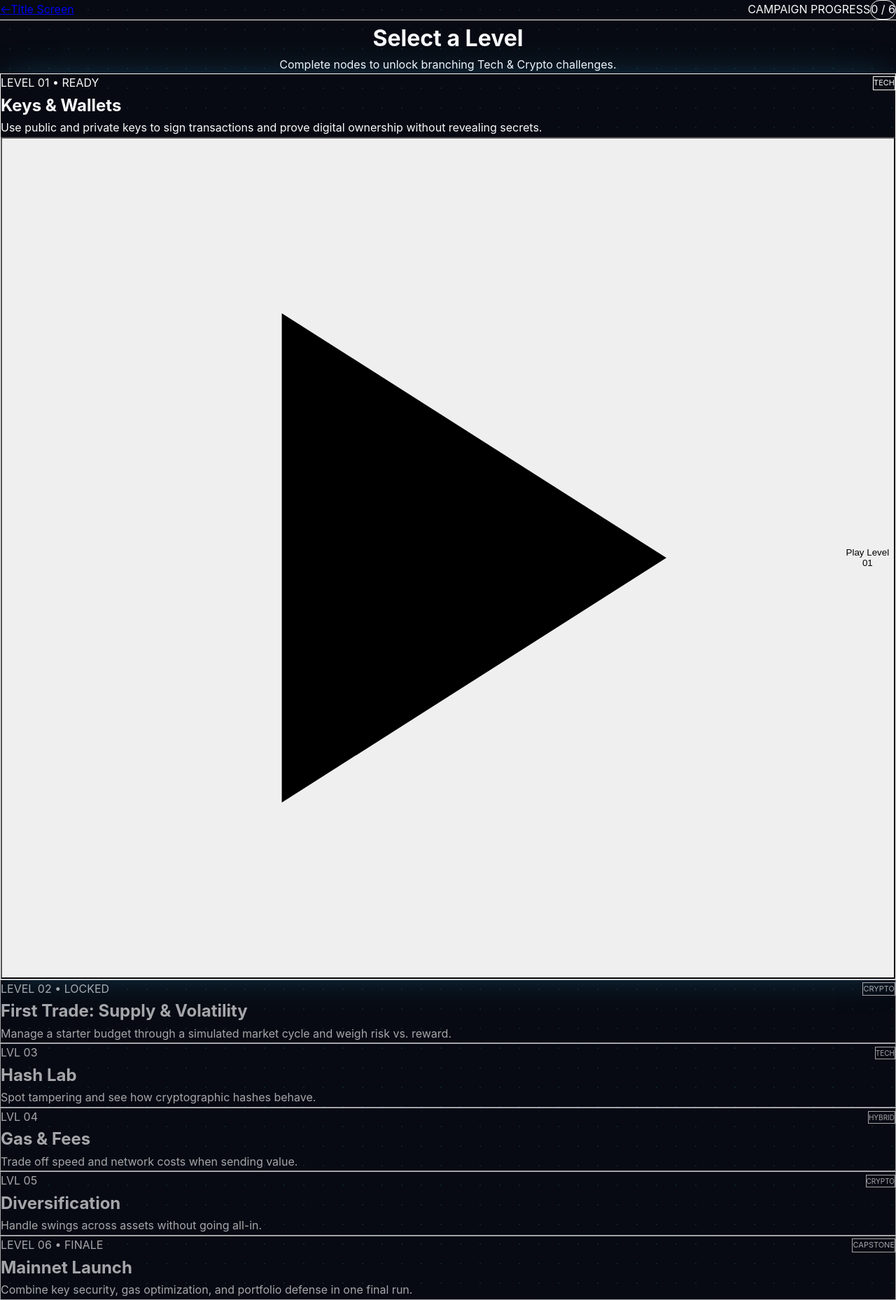
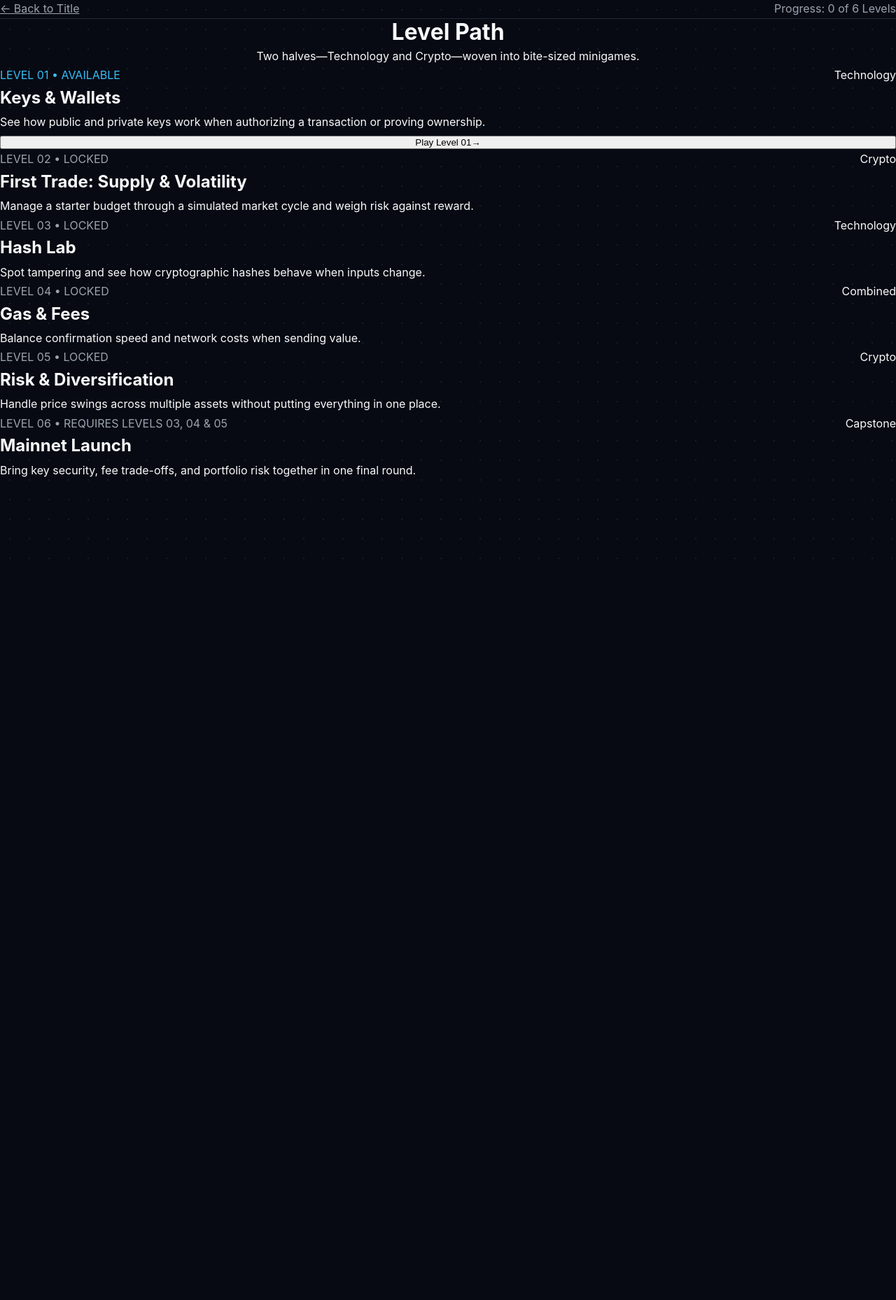
Before and after one commit to js890/crypto-edu, a Next.js app: page /levels in a window 1280 px wide. Shown: the whole page at 70% size. After the commit the page ends 800 px from the top, so only its background shows below. Built offline with nearby package versions, Linux system fonts and the light colour scheme.

Commit message:
Newer look

```diff
--- a/app/levels/page.tsx
+++ b/app/levels/page.tsx
@@ -2,162 +2,148 @@ import Link from "next/link";
 
 export default function LevelsPage() {
   return (
-    <main className="min-h-screen max-w-4xl mx-auto px-6 py-10 space-y-12">
-      <nav className="flex items-center justify-between border-b border-white/[0.08] pb-5">
+    <main className="page-shell px-6 py-14">
+      <div className="content-wide space-y-14">
+        <nav className="flex items-center justify-between border-b border-[#1f2937] pb-6">
           <Link
             href="/"
-          className="inline-flex items-center gap-2 text-sm font-medium text-slate-400 hover:text-white transition-colors"
+            className="text-sm font-medium text-[#9ca3af] hover:text-[#f3f4f6] transition-colors"
           >
-          <span>&larr;</span>
-          <span>Title Screen</span>
+            &larr; Back to Title
           </Link>
 
-        <div className="flex items-center gap-3">
-          <span className="text-xs font-semibold uppercase tracking-wider text-slate-400">
-            Campaign Progress
+          <span className="text-sm font-medium text-[#9ca3af]">
+            Progress: 0 of 6 Levels
           </span>
-          <span className="px-3 py-1 rounded-full text-xs font-mono font-bold bg-sky-500/10 text-sky-400 border border-sky-500/20">
-            0 / 6
-          </span>
-        </div>
         </nav>
 
-      <div className="text-center space-y-2">
-        <h1 className="text-3xl sm:text-4xl font-extrabold tracking-tight text-white">
-          Select a Level
+        <div className="text-center space-y-4 max-w-2xl mx-auto">
+          <h1 className="text-4xl sm:text-5xl font-extrabold leading-[1.2]">
+            Level Path
           </h1>
-        <p className="text-sm sm:text-base text-slate-400">
-          Complete nodes to unlock branching{" "}
-          <span className="text-sky-400 font-medium">Tech</span> &amp;{" "}
-          <span className="text-emerald-400 font-medium">Crypto</span>{" "}
-          challenges.
+          <p className="text-base sm:text-lg leading-[1.9]">
+            Two halves—Technology and Crypto—woven into bite-sized minigames.
           </p>
         </div>
 
         <div className="flex flex-col items-center">
-        <div className="relative w-full max-w-md rounded-2xl p-6 sm:p-7 bg-slate-900/90 border border-sky-400/50 shadow-[0_0_50px_-12px_rgba(56,189,248,0.35)] backdrop-blur-md space-y-5">
-          <div className="flex items-center justify-between">
-            <span className="inline-flex items-center gap-1.5 text-xs font-bold uppercase tracking-wider text-sky-400">
-              <span className="w-2 h-2 rounded-full bg-sky-400 animate-ping" />
-              Level 01 &bull; Ready
+          <div className="surface-panel-active w-full max-w-lg p-8 space-y-6">
+            <div className="flex items-center justify-between gap-4">
+              <span className="text-xs font-bold uppercase tracking-wider text-[#38bdf8]">
+                Level 01 &bull; Available
               </span>
-            <span className="px-2.5 py-0.5 rounded-md text-[11px] font-bold uppercase tracking-wider bg-sky-500/15 text-sky-300 border border-sky-400/20">
-              Tech
-            </span>
+              <span className="track-badge-tech">Technology</span>
             </div>
 
-          <div className="space-y-1.5">
-            <h2 className="text-2xl font-bold text-white">
+            <div className="space-y-3">
+              <h2 className="text-2xl font-bold leading-snug">
                 Keys &amp; Wallets
               </h2>
-            <p className="text-sm text-slate-300 leading-relaxed">
-              Use public and private keys to sign transactions and prove digital
-              ownership without revealing secrets.
+              <p className="text-base leading-[1.9]">
+                See how public and private keys work when authorizing a
+                transaction or proving ownership.
               </p>
             </div>
 
+            <div className="pt-2">
               <button
                 type="button"
-            className="group w-full flex items-center justify-center gap-2.5 py-3.5 px-6 rounded-xl font-bold text-base text-slate-950 bg-gradient-to-r from-sky-400 via-cyan-300 to-indigo-400 shadow-lg shadow-sky-500/20 hover:shadow-sky-400/40 hover:brightness-110 active:scale-[0.99] transition-all duration-200 cursor-pointer"
+                className="primary-action-btn w-full py-3.5 px-6 text-base cursor-pointer"
               >
-            <svg
-              className="w-4 h-4 fill-current"
-              viewBox="0 0 24 24"
-            >
-              <path d="M8 5v14l11-7z" />
-            </svg>
                 <span>Play Level 01</span>
+                <span aria-hidden="true">&rarr;</span>
               </button>
             </div>
+          </div>
 
-        <div className="h-10 w-0.5 bg-gradient-to-b from-sky-400/60 to-white/10" />
+          <div className="path-connector-active" />
 
-        <div className="w-full max-w-md rounded-2xl p-6 bg-slate-900/40 border border-white/[0.07] opacity-65 space-y-2">
-          <div className="flex items-center justify-between">
-            <span className="text-xs font-bold uppercase tracking-wider text-slate-500">
+          <div className="surface-panel-locked w-full max-w-lg p-8 space-y-4">
+            <div className="flex items-center justify-between gap-4">
+              <span className="text-xs font-bold uppercase tracking-wider text-[#9ca3af]">
                 Level 02 &bull; Locked
               </span>
-            <span className="px-2.5 py-0.5 rounded-md text-[11px] font-bold uppercase tracking-wider bg-emerald-500/10 text-emerald-400/80 border border-emerald-500/20">
-              Crypto
-            </span>
+              <span className="track-badge-crypto">Crypto</span>
             </div>
-          <h2 className="text-lg font-bold text-slate-200">
+
+            <div className="space-y-2.5">
+              <h2 className="text-xl font-bold leading-snug">
                 First Trade: Supply &amp; Volatility
               </h2>
-          <p className="text-sm text-slate-400 leading-relaxed">
+              <p className="text-sm sm:text-base leading-[1.9]">
                 Manage a starter budget through a simulated market cycle and weigh
-            risk vs. reward.
+                risk against reward.
+              </p>
+            </div>
+          </div>
+
+          <div className="path-connector" />
+
+          <div className="grid grid-cols-1 md:grid-cols-3 gap-7 w-full">
+            <div className="surface-panel-locked p-7 space-y-4">
+              <div className="flex items-center justify-between gap-2">
+                <span className="text-xs font-bold uppercase tracking-wider text-[#9ca3af]">
+                  Level 03 &bull; Locked
+                </span>
+                <span className="track-badge-tech">Technology</span>
+              </div>
+              <h2 className="text-lg font-bold leading-snug">Hash Lab</h2>
+              <p className="text-sm leading-[1.9]">
+                Spot tampering and see how cryptographic hashes behave when
+                inputs change.
               </p>
             </div>
 
-        <div className="h-10 w-0.5 bg-white/10" />
-
-        <div className="grid grid-cols-1 sm:grid-cols-3 gap-4 w-full">
-          {[
-            {
-              num: "03",
-              track: "Tech",
-              trackStyle: "bg-sky-500/10 text-sky-400/80 border-sky-500/20",
-              title: "Hash Lab",
-              desc: "Spot tampering and see how cryptographic hashes behave.",
-            },
-            {
-              num: "04",
-              track: "Hybrid",
-              trackStyle:
-                "bg-indigo-500/10 text-indigo-400/80 border-indigo-500/20",
-              title: "Gas & Fees",
-              desc: "Trade off speed and network costs when sending value.",
-            },
-            {
-              num: "05",
-              track: "Crypto",
-              trackStyle:
-                "bg-emerald-500/10 text-emerald-400/80 border-emerald-500/20",
-              title: "Diversification",
-              desc: "Handle swings across assets without going all-in.",
-            },
-          ].map((lvl) => (
-            <div
-              key={lvl.num}
-              className="rounded-2xl p-5 bg-slate-900/40 border border-white/[0.07] opacity-65 space-y-2.5"
-            >
-              <div className="flex items-center justify-between">
-                <span className="text-xs font-bold uppercase tracking-wider text-slate-500">
-                  Lvl {lvl.num}
+            <div className="surface-panel-locked p-7 space-y-4">
+              <div className="flex items-center justify-between gap-2">
+                <span className="text-xs font-bold uppercase tracking-wider text-[#9ca3af]">
+                  Level 04 &bull; Locked
                 </span>
-                <span
-                  className={`px-2 py-0.5 rounded text-[10px] font-bold uppercase tracking-wider border ${lvl.trackStyle}`}
-                >
-                  {lvl.track}
-                </span>
+                <span className="track-badge-hybrid">Combined</span>
               </div>
-              <h2 className="text-base font-bold text-slate-200">
-                {lvl.title}
-              </h2>
-              <p className="text-xs text-slate-400 leading-relaxed">
-                {lvl.desc}
+              <h2 className="text-lg font-bold leading-snug">Gas &amp; Fees</h2>
+              <p className="text-sm leading-[1.9]">
+                Balance confirmation speed and network costs when sending value.
               </p>
             </div>
-          ))}
+
+            <div className="surface-panel-locked p-7 space-y-4">
+              <div className="flex items-center justify-between gap-2">
+                <span className="text-xs font-bold uppercase tracking-wider text-[#9ca3af]">
+                  Level 05 &bull; Locked
+                </span>
+                <span className="track-badge-crypto">Crypto</span>
+              </div>
+              <h2 className="text-lg font-bold leading-snug">
+                Risk &amp; Diversification
+              </h2>
+              <p className="text-sm leading-[1.9]">
+                Handle price swings across multiple assets without putting
+                everything in one place.
+              </p>
+            </div>
           </div>
 
-        <div className="h-10 w-0.5 bg-white/10" />
+          <div className="path-connector" />
 
-        <div className="w-full max-w-md rounded-2xl p-6 bg-slate-900/40 border border-white/[0.07] opacity-65 space-y-2">
-          <div className="flex items-center justify-between">
-            <span className="text-xs font-bold uppercase tracking-wider text-slate-500">
-              Level 06 &bull; Finale
+          <div className="surface-panel-locked w-full max-w-lg p-8 space-y-4">
+            <div className="flex items-center justify-between gap-4">
+              <span className="text-xs font-bold uppercase tracking-wider text-[#9ca3af]">
+                Level 06 &bull; Requires Levels 03, 04 &amp; 05
               </span>
-            <span className="px-2.5 py-0.5 rounded-md text-[11px] font-bold uppercase tracking-wider bg-purple-500/10 text-purple-300/80 border border-purple-500/20">
-              Capstone
-            </span>
+              <span className="track-badge-hybrid">Capstone</span>
             </div>
-          <h2 className="text-lg font-bold text-slate-200">Mainnet Launch</h2>
-          <p className="text-sm text-slate-400 leading-relaxed">
-            Combine key security, gas optimization, and portfolio defense in one
-            final run.
+
+            <div className="space-y-2.5">
+              <h2 className="text-xl font-bold leading-snug">
+                Mainnet Launch
+              </h2>
+              <p className="text-sm sm:text-base leading-[1.9]">
+                Bring key security, fee trade-offs, and portfolio risk together
+                in one final round.
               </p>
+            </div>
+          </div>
         </div>
       </div>
     </main>
```
Lines whose indentation alone changed are shown as unchanged.
